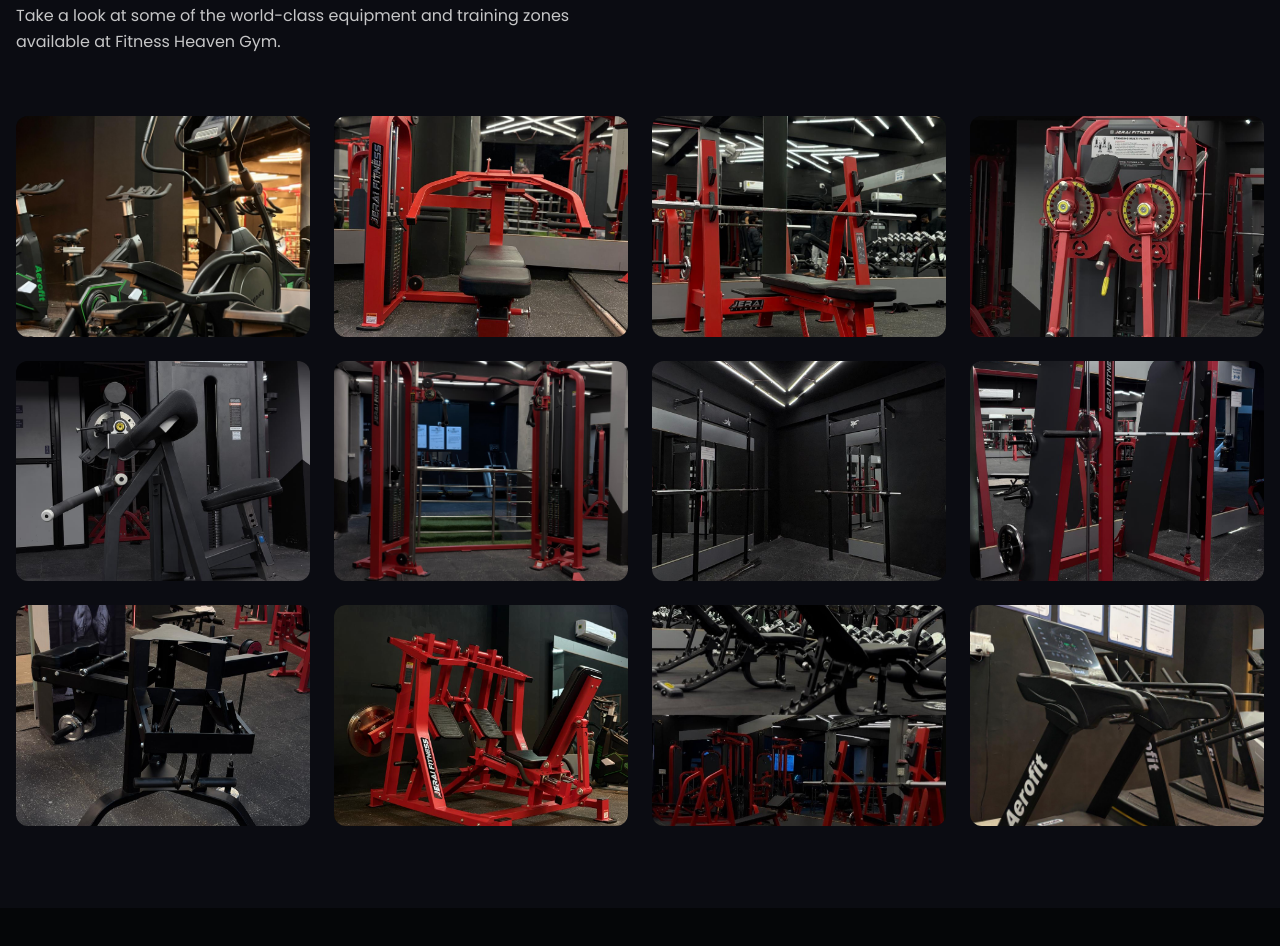
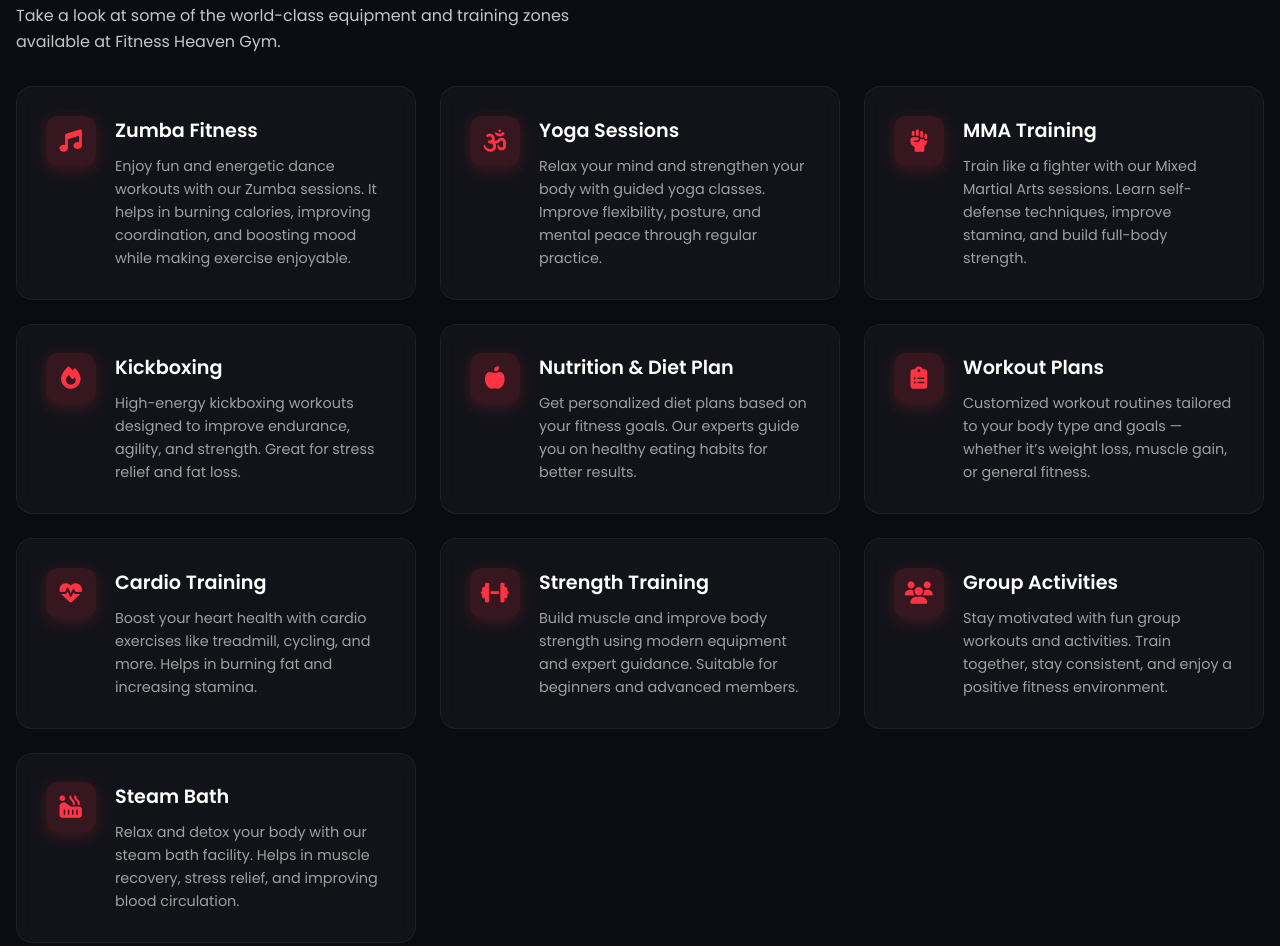
Before and after one commit to arjunjangid106-svg/FitnessHeavenGym, a website: page index.html in a window 1280 px wide. Shown: the part 1858-2804 px from the top of the page. Drawn offline with nearby package versions, Linux system fonts and the light colour scheme.

Commit message:
Add detailed premium gym facilities section with custom FontAwesome icons

```diff
--- a/index.html
+++ b/index.html
@@ -12,6 +12,7 @@
   <link rel="preconnect" href="https://fonts.gstatic.com" crossorigin />
   <link href="https://fonts.googleapis.com/css2?family=Poppins:wght@300;400;500;600;700&display=swap"
     rel="stylesheet" />
+  <link rel="stylesheet" href="https://cdnjs.cloudflare.com/ajax/libs/font-awesome/6.4.0/css/all.min.css" />
   <link rel="stylesheet" href="https://cdn.jsdelivr.net/npm/swiper@11/swiper-bundle.min.css" />
 </head>
 
@@ -115,6 +116,79 @@
           Take a look at some of the world-class equipment and training zones
           available at Fitness Heaven Gym.
         </p>
+
+        <div class="services-list-grid">
+          <div class="service-card">
+            <div class="service-icon"><i class="fa-solid fa-music"></i></div>
+            <div class="service-text">
+              <h3>Zumba Fitness</h3>
+              <p>Enjoy fun and energetic dance workouts with our Zumba sessions. It helps in burning calories, improving coordination, and boosting mood while making exercise enjoyable.</p>
+            </div>
+          </div>
+          <div class="service-card">
+            <div class="service-icon"><i class="fa-solid fa-om"></i></div>
+            <div class="service-text">
+              <h3>Yoga Sessions</h3>
+              <p>Relax your mind and strengthen your body with guided yoga classes. Improve flexibility, posture, and mental peace through regular practice.</p>
+            </div>
+          </div>
+          <div class="service-card">
+            <div class="service-icon"><i class="fa-solid fa-hand-fist"></i></div>
+            <div class="service-text">
+              <h3>MMA Training</h3>
+              <p>Train like a fighter with our Mixed Martial Arts sessions. Learn self-defense techniques, improve stamina, and build full-body strength.</p>
+            </div>
+          </div>
+          <div class="service-card">
+            <div class="service-icon"><i class="fa-solid fa-fire"></i></div>
+            <div class="service-text">
+              <h3>Kickboxing</h3>
+              <p>High-energy kickboxing workouts designed to improve endurance, agility, and strength. Great for stress relief and fat loss.</p>
+            </div>
+          </div>
+          <div class="service-card">
+            <div class="service-icon"><i class="fa-solid fa-apple-whole"></i></div>
+            <div class="service-text">
+              <h3>Nutrition & Diet Plan</h3>
+              <p>Get personalized diet plans based on your fitness goals. Our experts guide you on healthy eating habits for better results.</p>
+            </div>
+          </div>
+          <div class="service-card">
+            <div class="service-icon"><i class="fa-solid fa-clipboard-list"></i></div>
+            <div class="service-text">
+              <h3>Workout Plans</h3>
+              <p>Customized workout routines tailored to your body type and goals — whether it’s weight loss, muscle gain, or general fitness.</p>
+            </div>
+          </div>
+          <div class="service-card">
+            <div class="service-icon"><i class="fa-solid fa-heart-pulse"></i></div>
+            <div class="service-text">
+              <h3>Cardio Training</h3>
+              <p>Boost your heart health with cardio exercises like treadmill, cycling, and more. Helps in burning fat and increasing stamina.</p>
+            </div>
+          </div>
+          <div class="service-card">
+            <div class="service-icon"><i class="fa-solid fa-dumbbell"></i></div>
+            <div class="service-text">
+              <h3>Strength Training</h3>
+              <p>Build muscle and improve body strength using modern equipment and expert guidance. Suitable for beginners and advanced members.</p>
+            </div>
+          </div>
+          <div class="service-card">
+            <div class="service-icon"><i class="fa-solid fa-users"></i></div>
+            <div class="service-text">
+              <h3>Group Activities</h3>
+              <p>Stay motivated with fun group workouts and activities. Train together, stay consistent, and enjoy a positive fitness environment.</p>
+            </div>
+          </div>
+          <div class="service-card">
+            <div class="service-icon"><i class="fa-solid fa-hot-tub-person"></i></div>
+            <div class="service-text">
+              <h3>Steam Bath</h3>
+              <p>Relax and detox your body with our steam bath facility. Helps in muscle recovery, stress relief, and improving blood circulation.</p>
+            </div>
+          </div>
+        </div>
 
         <div class="facilities-grid">
           <img src="assests/WhatsApp Image 2026-03-05 at 1.19.45 PM (2).jpeg" alt="Gym photo" />
--- a/styles.css
+++ b/styles.css
@@ -663,6 +663,58 @@
 
 
 
+.services-list-grid {
+  display: grid;
+  grid-template-columns: repeat(auto-fit, minmax(300px, 1fr));
+  gap: 1.5rem;
+  margin-bottom: 3rem;
+}
+
+.service-card {
+  background: rgba(255, 255, 255, 0.03);
+  border: 1px solid rgba(255, 255, 255, 0.05);
+  border-radius: 16px;
+  padding: 1.8rem;
+  display: flex;
+  align-items: flex-start;
+  gap: 1.2rem;
+  transition: transform 0.3s ease, background 0.3s ease;
+  backdrop-filter: blur(8px);
+}
+
+.service-card:hover {
+  transform: translateY(-5px);
+  background: rgba(255, 255, 255, 0.06);
+  border-color: rgba(255, 51, 68, 0.3);
+}
+
+.service-icon {
+  background: rgba(255, 51, 68, 0.15);
+  color: #ff3344;
+  width: 50px;
+  height: 50px;
+  border-radius: 12px;
+  display: flex;
+  align-items: center;
+  justify-content: center;
+  font-size: 1.4rem;
+  flex-shrink: 0;
+  box-shadow: 0 4px 15px rgba(255, 51, 68, 0.2);
+}
+
+.service-text h3 {
+  font-size: 1.2rem;
+  font-weight: 600;
+  margin-bottom: 0.5rem;
+  color: #fff;
+}
+
+.service-text p {
+  font-size: 0.9rem;
+  color: #a0a0a0;
+  line-height: 1.6;
+}
+
 .facilities-grid {
   display: grid;
   grid-template-columns: repeat(4, 1fr);
```
